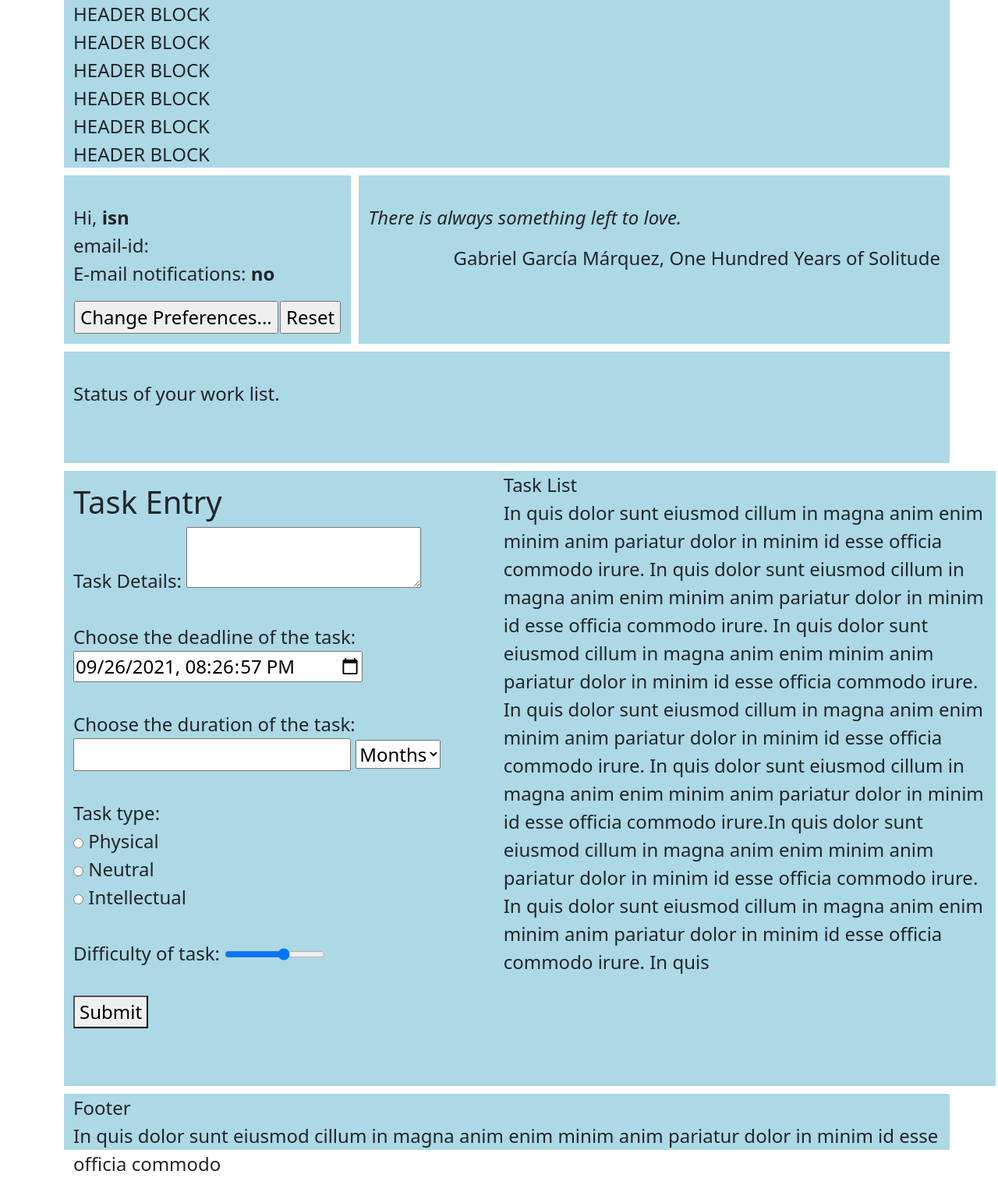
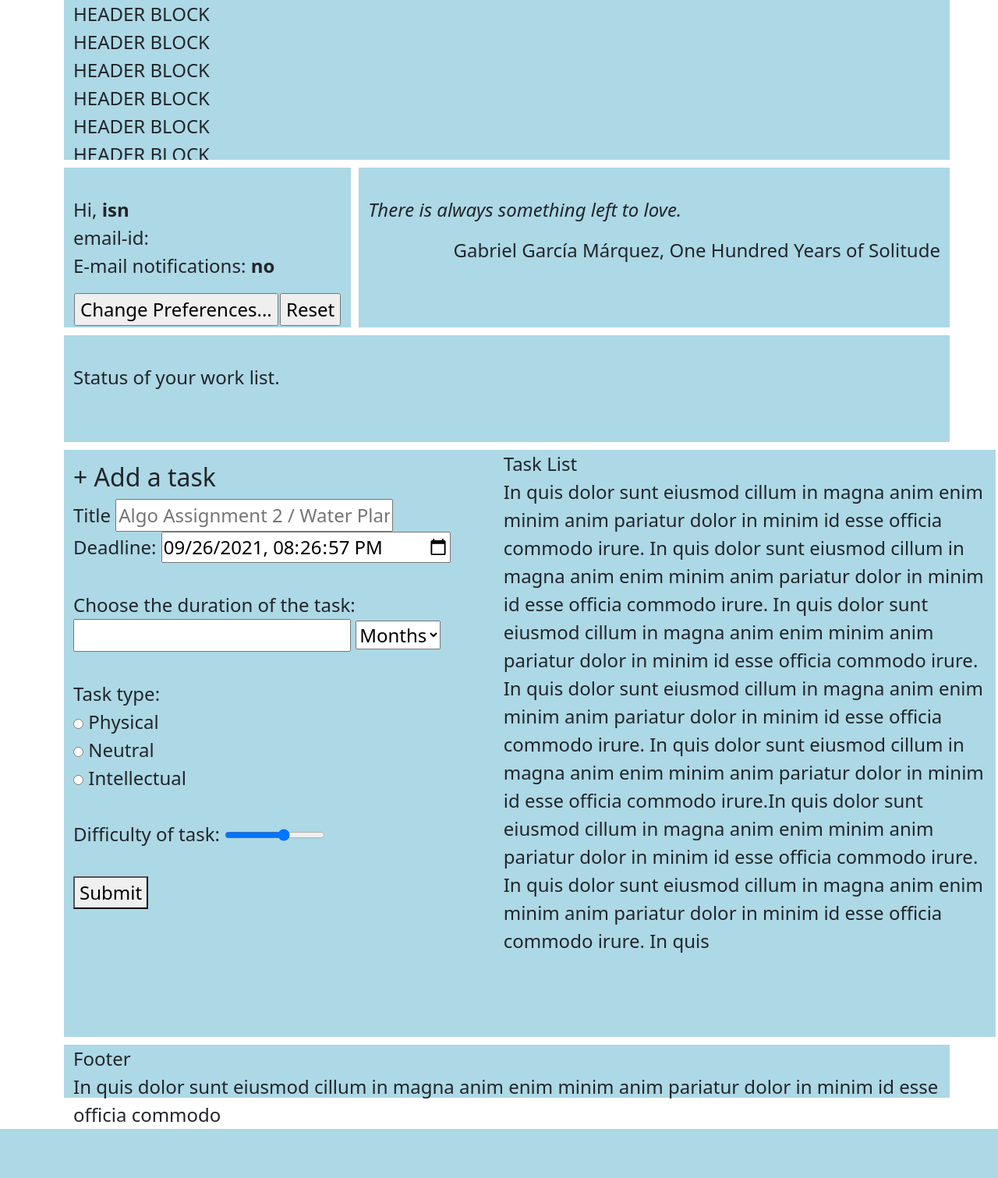
Before and after one commit to purv2100/Simplii21, a Flask app: page / in a window 1280 px wide. Shown: the whole page at 78% size. After the commit the page ends 1448 px from the top, so only its background shows below. Run offline with Flask 2, Linux system fonts and the light colour scheme; some libraries are stand-ins or nearby versions.

Commit message:
chaning few thing on krishika form

```diff
--- a/templates/index.html
+++ b/templates/index.html
@@ -104,18 +104,17 @@
 
     <div class="container overflow-auto" id = "settings-block">
       <p>
-        <form action="task.html" method="post" id="task">
-          <h1> Task Entry </h1>
+      	<h2> + Add a task </h2>
+
+        <form action="#" method="post" id="add-task-form">
           <div class="field">
-            <label for="taskName"> Task Details:</label>
-            <textarea name="taskName" rows="2" cols="20" placeholder="Buy groceries/Finish assignment.">
-              </textarea>
-            <small></small>
+            <label for="taskName"> Title</label>
+            <input type="text" name="taskName" placeholder="Algo Assignment 2 / Water Plants">
           </div>
-          <br>
+
           <div class="field">
-            <label for="deadline">Choose the deadline of the task:</label>
-            <input type="datetime-local" id="deadline" name="deadline">
+            <label for="deadline">Deadline:</label>
+            <input type="datetime-local" id="deadline" name="deadline" pattern="[0-9]{4}-[0-9]{2}-[0-9]{2}T[0-9]{2}:[0-9]{2}" required>
           </div>
           <br>
           <div class="field">
```
